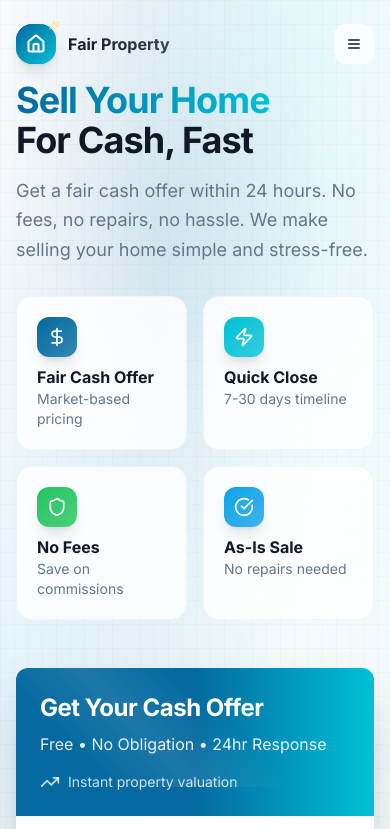
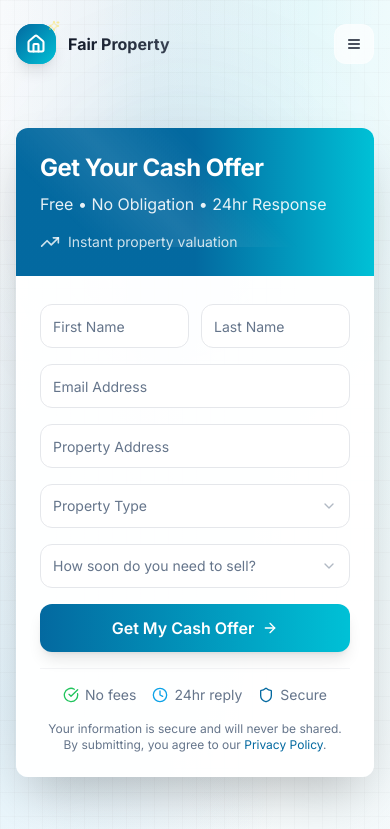
Before and after one commit to Guy-GJS/Website---GJS, a React (Vite) app: page / in a window 390 px wide. Shown: the top 829 px of the page. Built offline with nearby package versions, Linux system fonts and the light colour scheme.

Commit message:
Refactor HeroSection layout and styling for improved responsiveness
- Adjusted padding and alignment in the HeroSection to enhance visual consistency across different screen sizes.
- Updated the order of content elements to improve layout structure and user experience.

```diff
--- a/src/components/hero-section.tsx
+++ b/src/components/hero-section.tsx
@@ -77,7 +77,7 @@ export const HeroSection = () => {
   };
 
   return (
-    <section id="cta" className="relative min-h-screen flex items-center overflow-hidden bg-gradient-to-br from-slate-50 via-white to-primary/5">
+    <section id="cta" className="relative min-h-screen flex items-start lg:items-center overflow-hidden bg-gradient-to-br from-slate-50 via-white to-primary/5 pt-24 lg:pt-0 scroll-mt-24">
       {/* Modern mesh gradient background */}
       <div className="absolute inset-0">
         <div className="absolute inset-0 bg-[radial-gradient(at_40%_20%,hsla(201,96%,32%,0.1)_0px,transparent_50%),radial-gradient(at_80%_0%,hsla(186,100%,42%,0.1)_0px,transparent_50%),radial-gradient(at_0%_50%,hsla(199,89%,48%,0.1)_0px,transparent_50%)]"></div>
@@ -89,12 +89,12 @@ export const HeroSection = () => {
       <div className="absolute bottom-20 right-10 w-96 h-96 bg-accent/10 rounded-full blur-3xl animate-pulse animation-delay-2000"></div>
 
       {/* Content */}
-      <div className="relative z-10 px-4 py-20 sm:px-6 md:py-24 lg:py-28 w-full">
+      <div className="relative z-10 px-4 py-8 sm:px-6 sm:py-16 md:py-24 lg:py-28 w-full">
         <div className="max-w-7xl mx-auto">
           <div className="grid lg:grid-cols-2 gap-12 lg:gap-16 items-center">
 
             {/* Left Column - Content */}
-            <div className="space-y-8 animate-fade-in">
+            <div className="space-y-8 animate-fade-in order-2 lg:order-1">
               {/* Main Headline */}
               <div className="space-y-4">
                 <h1 className="text-4xl sm:text-5xl md:text-6xl lg:text-7xl font-bold tracking-tight">
@@ -165,7 +165,7 @@ export const HeroSection = () => {
             </div>
 
             {/* Right Column - Form */}
-            <div className="w-full max-w-md mx-auto lg:ml-auto animate-fade-in animation-delay-200">
+            <div className="w-full max-w-md mx-auto lg:ml-auto animate-fade-in animation-delay-200 order-1 lg:order-2">
               <Card className="border-0 shadow-2xl bg-white/95 backdrop-blur-md overflow-hidden">
                 {/* Form Header */}
                 <div className="bg-gradient-to-r from-primary via-primary to-accent p-6 sm:p-8 relative overflow-hidden">
```
